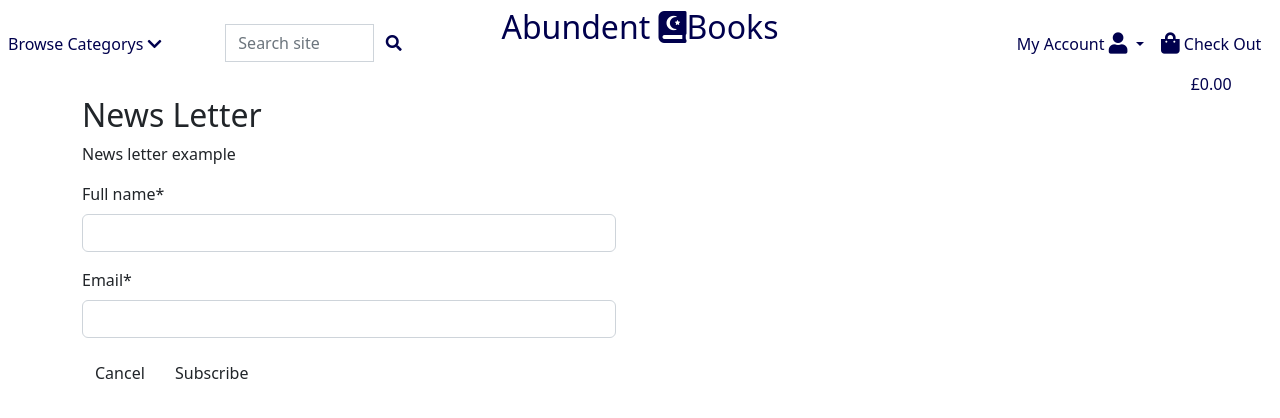
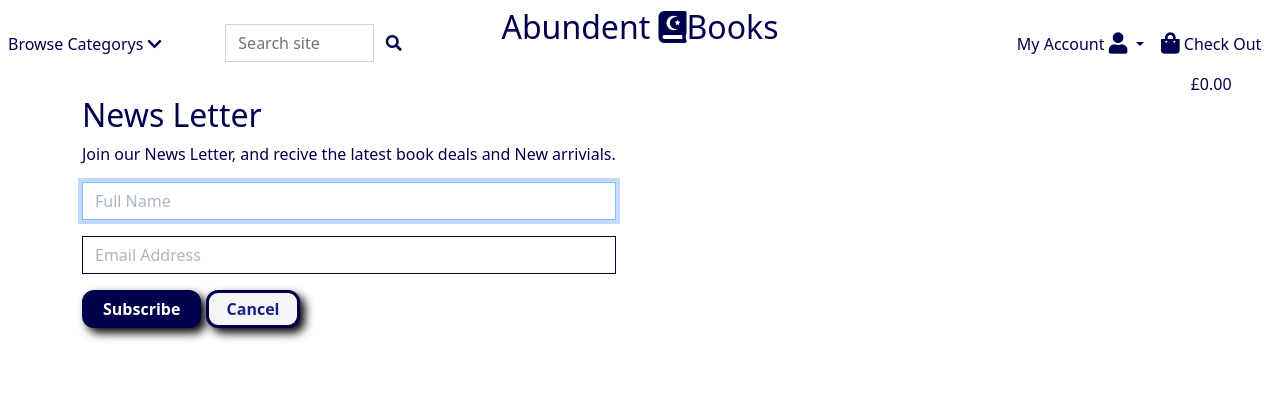
Before and after one commit to Ed-Whyatt/abundant-books-ms-4, a Django app: page /news_letter/ in a window 1280 px wide. Shown: the top 418 px of the page. Run offline with Django 3.2, Linux system fonts and the light colour scheme; some libraries are stand-ins or nearby versions.

Commit message:
Add style and form placeholders for news letter page

```diff
--- a/news_letter/forms.py
+++ b/news_letter/forms.py
@@ -6,3 +6,20 @@ class NewsLetterForm(forms.ModelForm):
     class Meta:
         model = News_Letter
         fields = '__all__'
+
+    def __init__(self, *args, **kwargs):
+        """
+        Add placeholders and classes, remove auto-generated
+        labels and set autofocus on first field
+        """
+        super().__init__(*args, **kwargs)
+        placeholders = {
+            'full_name': 'Full Name',
+            'email': 'Email Address'
+        }
+
+        self.fields['full_name'].widget.attrs['autofocus'] = True
+        for field in self.fields:
+            placeholder = placeholders[field]
+            self.fields[field].widget.attrs['placeholder'] = placeholder
+            self.fields[field].label = False
--- a/news_letter/templates/news_letter.html
+++ b/news_letter/templates/news_letter.html
@@ -15,19 +15,19 @@
     <div class="container">
         <div class="row">
             <div class="col-12">
-                <h2>News Letter</h2>
-                <p>News letter example
-
+                <h2 class="books-blue-text">News Letter</h2>
+                <p class="books-blue-text">
+                    Join our News Letter, and recive the latest book deals and New arrivials.
                 </p>
         </div>
         <div class="row">
-            <div class="col-6">
+            <div class="col-6 allauth-form-inner-content">
                 <form method="POST" action="{% url 'news_letter' %}" class="form mb-2">
                     {% csrf_token %}
                     {{ form | crispy }}
                     <div class="text-right">
-                        <a class="btn" href="{% url 'news_letter' %}">Cancel</a>
                         <button class="btn" type="submit">Subscribe</button>
+                        <a class="btn books-button-white" href="{% url 'news_letter' %}">Cancel</a>
                     </div>
                 </form>
             </div>
```
